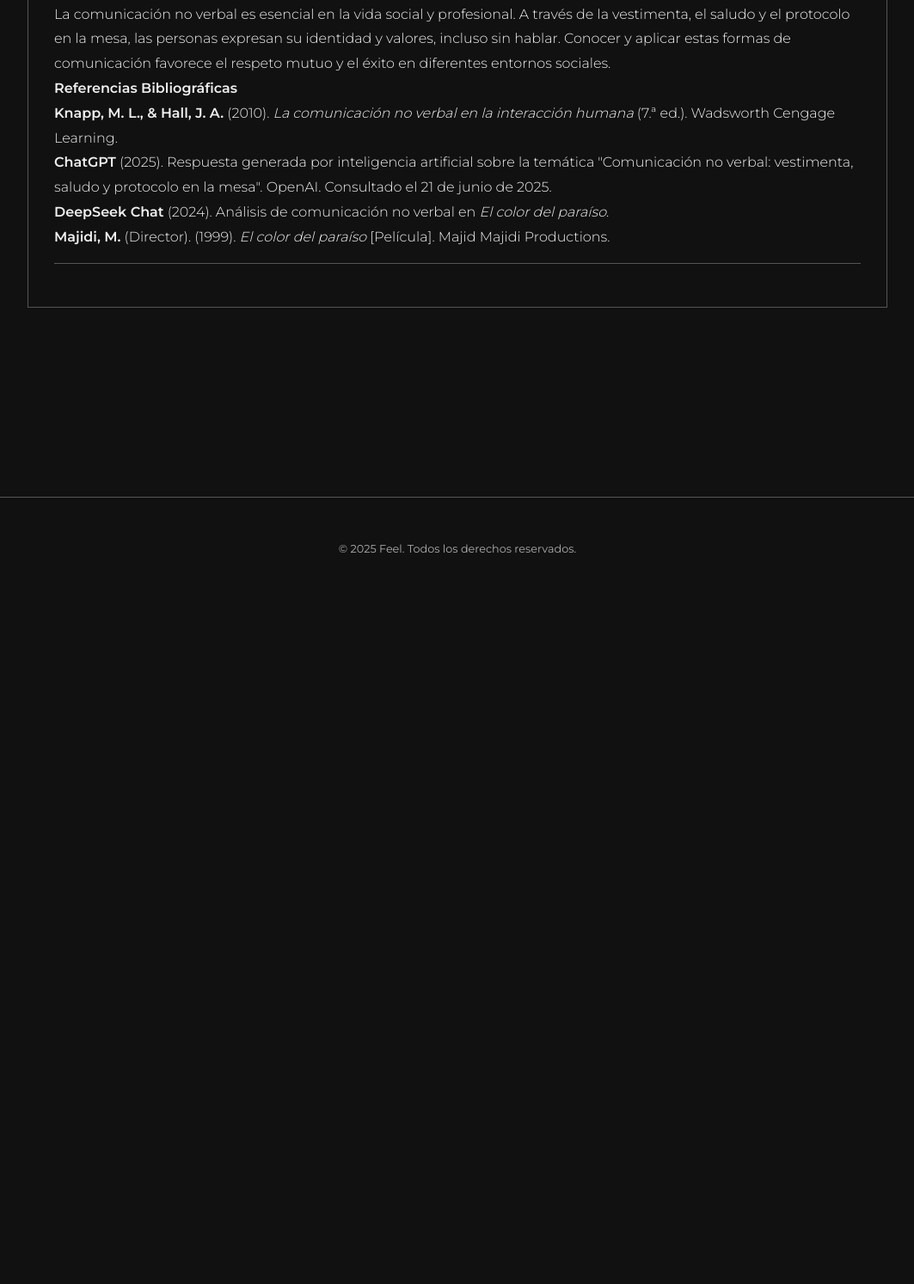
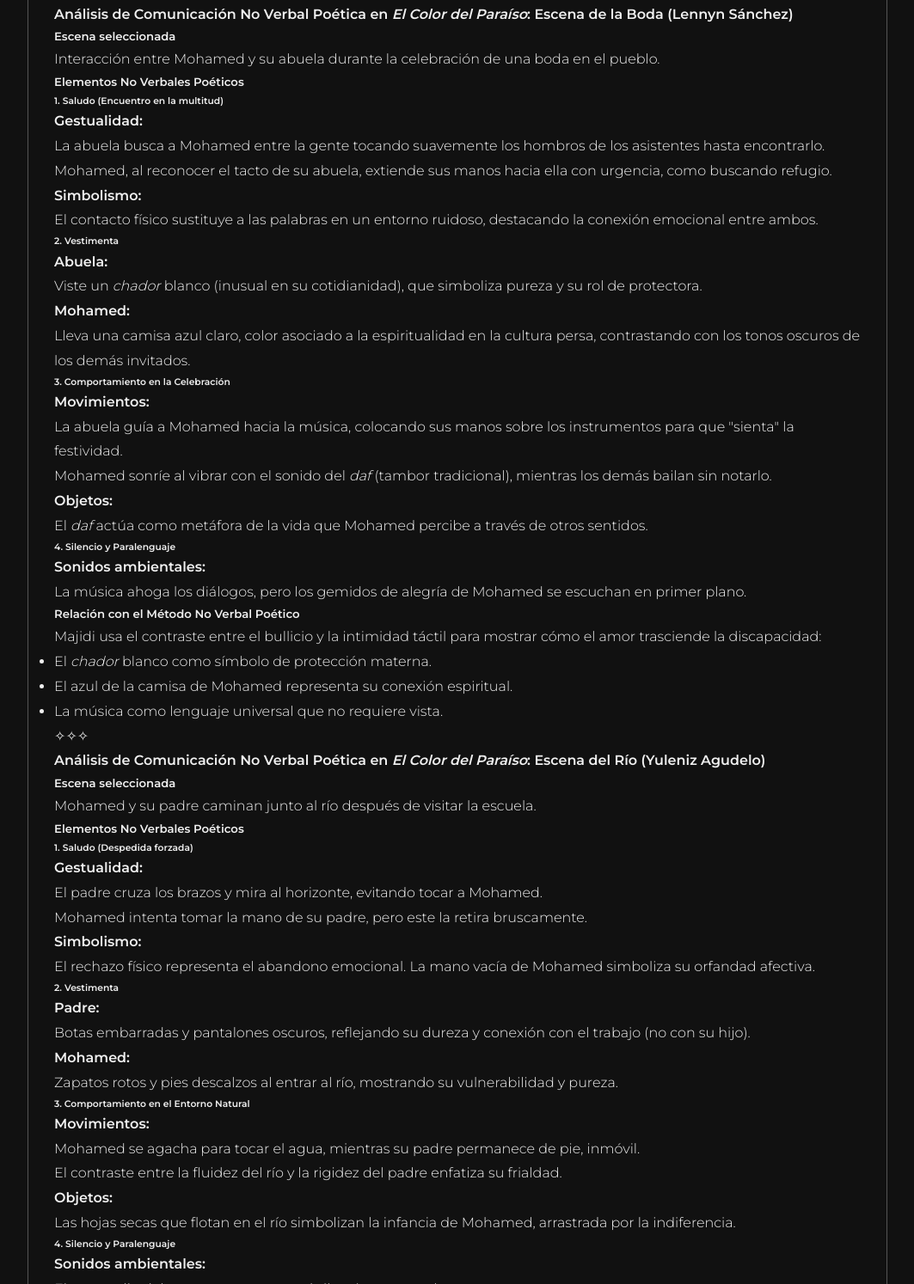
Before and after one commit to lennyn05/comunication, a plain HTML site: page trabajo-len.html in a window 1280 px wide. Shown: the part 6348-7842 px from the top of the page at 86% size, without its empty margins (108-1171 px from the left). Before the commit the page ends 7057 px from the top, so only its background shows below. Drawn offline with nearby package versions, Linux system fonts and the light colour scheme; a web font is replaced by a local one.

Commit message:
Update trabajo-len.html

```diff
--- a/trabajo-len.html
+++ b/trabajo-len.html
@@ -175,8 +175,9 @@
 
     <div class="divider">✧✧✧</div>
 
+    <!-- Escena 1: Jesús Andrés Camacho -->
     <div class="section">
-        <h4>Análisis de Comunicación No Verbal Poética en <em>El Color del Paraíso</em>: Escena de la Cena Familiar</h4>
+        <h4>Análisis de Comunicación No Verbal Poética en <em>El Color del Paraíso</em>: Escena de la Cena Familiar <span class="author-tag">(Jesús Andrés Camacho)</span></h4>
 
         <div class="analysis-box">
             <h5>Escena seleccionada</h5>
@@ -225,32 +226,126 @@
 
     <div class="divider">✧✧✧</div>
 
+    <!-- Escena 2: Lennyn Sánchez -->
+    <div class="section">
+        <h4>Análisis de Comunicación No Verbal Poética en <em>El Color del Paraíso</em>: Escena de la Boda <span class="author-tag">(Lennyn Sánchez)</span></h4>
+
+        <div class="analysis-box">
+            <h5>Escena seleccionada</h5>
+            <p>Interacción entre Mohamed y su abuela durante la celebración de una boda en el pueblo.</p>
+        </div>
+
+        <div class="analysis-box">
+            <h5>Elementos No Verbales Poéticos</h5>
+
+            <h6>1. Saludo (Encuentro en la multitud)</h6>
+            <p><strong>Gestualidad:</strong><br>
+            La abuela busca a Mohamed entre la gente tocando suavemente los hombros de los asistentes hasta encontrarlo.<br>
+            Mohamed, al reconocer el tacto de su abuela, extiende sus manos hacia ella con urgencia, como buscando refugio.</p>
+            <p><strong>Simbolismo:</strong><br>
+            El contacto físico sustituye a las palabras en un entorno ruidoso, destacando la conexión emocional entre ambos.</p>
+
+            <h6>2. Vestimenta</h6>
+            <p><strong>Abuela:</strong><br>
+            Viste un <em>chador</em> blanco (inusual en su cotidianidad), que simboliza pureza y su rol de protectora.</p>
+            <p><strong>Mohamed:</strong><br>
+            Lleva una camisa azul claro, color asociado a la espiritualidad en la cultura persa, contrastando con los tonos oscuros de los demás invitados.</p>
+
+            <h6>3. Comportamiento en la Celebración</h6>
+            <p><strong>Movimientos:</strong><br>
+            La abuela guía a Mohamed hacia la música, colocando sus manos sobre los instrumentos para que "sienta" la festividad.<br>
+            Mohamed sonríe al vibrar con el sonido del <em>daf</em> (tambor tradicional), mientras los demás bailan sin notarlo.</p>
+            <p><strong>Objetos:</strong><br>
+            El <em>daf</em> actúa como metáfora de la vida que Mohamed percibe a través de otros sentidos.</p>
+
+            <h6>4. Silencio y Paralenguaje</h6>
+            <p><strong>Sonidos ambientales:</strong><br>
+            La música ahoga los diálogos, pero los gemidos de alegría de Mohamed se escuchan en primer plano.</p>
+        </div>
+
+        <div class="analysis-box">
+            <h5>Relación con el Método No Verbal Poético</h5>
+            <p>Majidi usa el contraste entre el bullicio y la intimidad táctil para mostrar cómo el amor trasciende la discapacidad:</p>
+            <ul class="styled-list">
+                <li>El <em>chador</em> blanco como símbolo de protección materna.</li>
+                <li>El azul de la camisa de Mohamed representa su conexión espiritual.</li>
+                <li>La música como lenguaje universal que no requiere vista.</li>
+            </ul>
+        </div>
+    </div>
+
+    <div class="divider">✧✧✧</div>
+
+    <!-- Escena 3: Yuleniz Agudelo -->
+    <div class="section">
+        <h4>Análisis de Comunicación No Verbal Poética en <em>El Color del Paraíso</em>: Escena del Río <span class="author-tag">(Yuleniz Agudelo)</span></h4>
+
+        <div class="analysis-box">
+            <h5>Escena seleccionada</h5>
+            <p>Mohamed y su padre caminan junto al río después de visitar la escuela.</p>
+        </div>
+
+        <div class="analysis-box">
+            <h5>Elementos No Verbales Poéticos</h5>
+
+            <h6>1. Saludo (Despedida forzada)</h6>
+            <p><strong>Gestualidad:</strong><br>
+            El padre cruza los brazos y mira al horizonte, evitando tocar a Mohamed.<br>
+            Mohamed intenta tomar la mano de su padre, pero este la retira bruscamente.</p>
+            <p><strong>Simbolismo:</strong><br>
+            El rechazo físico representa el abandono emocional. La mano vacía de Mohamed simboliza su orfandad afectiva.</p>
+
+            <h6>2. Vestimenta</h6>
+            <p><strong>Padre:</strong><br>
+            Botas embarradas y pantalones oscuros, reflejando su dureza y conexión con el trabajo (no con su hijo).</p>
+            <p><strong>Mohamed:</strong><br>
+            Zapatos rotos y pies descalzos al entrar al río, mostrando su vulnerabilidad y pureza.</p>
+
+            <h6>3. Comportamiento en el Entorno Natural</h6>
+            <p><strong>Movimientos:</strong><br>
+            Mohamed se agacha para tocar el agua, mientras su padre permanece de pie, inmóvil.<br>
+            El contraste entre la fluidez del río y la rigidez del padre enfatiza su frialdad.</p>
+            <p><strong>Objetos:</strong><br>
+            Las hojas secas que flotan en el río simbolizan la infancia de Mohamed, arrastrada por la indiferencia.</p>
+
+            <h6>4. Silencio y Paralenguaje</h6>
+            <p><strong>Sonidos ambientales:</strong><br>
+            El murmullo del agua contrasta con el silencio entre ambos.</p>
+        </div>
+
+        <div class="analysis-box">
+            <h5>Relación con el Método No Verbal Poético</h5>
+            <p>La naturaleza actúa como espejo de las emociones:</p>
+            <ul class="styled-list">
+                <li>El río (vida) vs. la roca (padre).</li>
+                <li>Los zapatos rotos como metáfora de carencia afectiva.</li>
+                <li>El rechazo táctil como clímax de la incomunicación.</li>
+            </ul>
+        </div>
+    </div>
+
+    <div class="divider">✧✧✧</div>
+
     <div class="section conclusion">
         <h4>Conclusión</h4>
         <p>La comunicación no verbal es esencial en la vida social y profesional. A través de la vestimenta, el saludo y el protocolo en la mesa, las personas expresan su identidad y valores, incluso sin hablar. Conocer y aplicar estas formas de comunicación favorece el respeto mutuo y el éxito en diferentes entornos sociales.</p>
     </div>
+
     <div class="section references">
         <h4>Referencias Bibliográficas</h4>
-
         <div class="reference-item">
             <p><strong>Knapp, M. L., & Hall, J. A.</strong> (2010). <em>La comunicación no verbal en la interacción humana</em> (7.ª ed.). Wadsworth Cengage Learning.</p>
         </div>
-
         <div class="reference-item">
-        <p><strong>ChatGPT</strong> (2025). Respuesta generada por inteligencia artificial sobre la temática "Comunicación no verbal: vestimenta, saludo y protocolo en la mesa". OpenAI. Consultado el 21 de junio de 2025.</p>
+            <p><strong>ChatGPT</strong> (2025). Respuesta generada por inteligencia artificial. OpenAI.</p>
         </div>
-
         <div class="reference-item">
             <p><strong>DeepSeek Chat</strong> (2024). Análisis de comunicación no verbal en <em>El color del paraíso</em>.</p>
         </div>
-
         <div class="reference-item">
             <p><strong>Majidi, M.</strong> (Director). (1999). <em>El color del paraíso</em> [Película]. Majid Majidi Productions.</p>
         </div>
     </div>
-
-
-
 </div>
                     </article>
                 </div>
```
Lines whose indentation alone changed are shown as unchanged.
